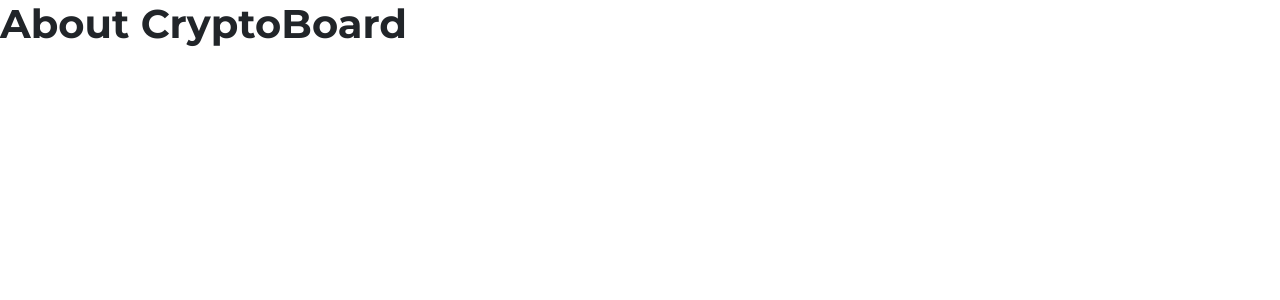
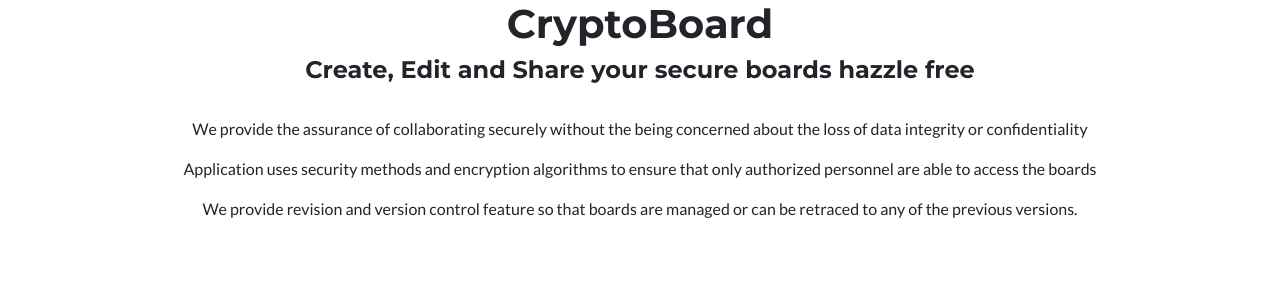
Before and after one commit to pdagrawal/crypto_board, a Django app: template crypto_board/templates/about.html in a window 1280 px wide. Shown: the part 104-404 px from the top of the page. Run offline with Django 3.2, Linux system fonts and the light colour scheme; the template is opened without the code that fills it, so the values that code supplies are empty; some libraries are stand-ins or nearby versions.

Commit message:
abot page html

```diff
--- a/crypto_board/templates/about.html
+++ b/crypto_board/templates/about.html
@@ -3,7 +3,15 @@
 {% block title %}About{% endblock %}
 
 {% block content %}
-<h1>About CryptoBoard</h1>
+<h1 style="text-align: center;">CryptoBoard</h1>
+<h4 style="text-align: center;"> Create, Edit and Share your secure boards hazzle free</h4>
+<br>
+<p style="text-align: center;">
+  We provide the assurance of collaborating securely without the being concerned about the loss of data integrity or confidentiality<p>
+    <p style="text-align: center;">
+  Application uses security methods and encryption algorithms to ensure that only authorized personnel are able to access the boards</p>
+  <p style="text-align: center;">
+  We provide revision and version control feature so that boards are managed or can be retraced to any of the previous versions.</p>
 
 
 {% endblock %}
```
